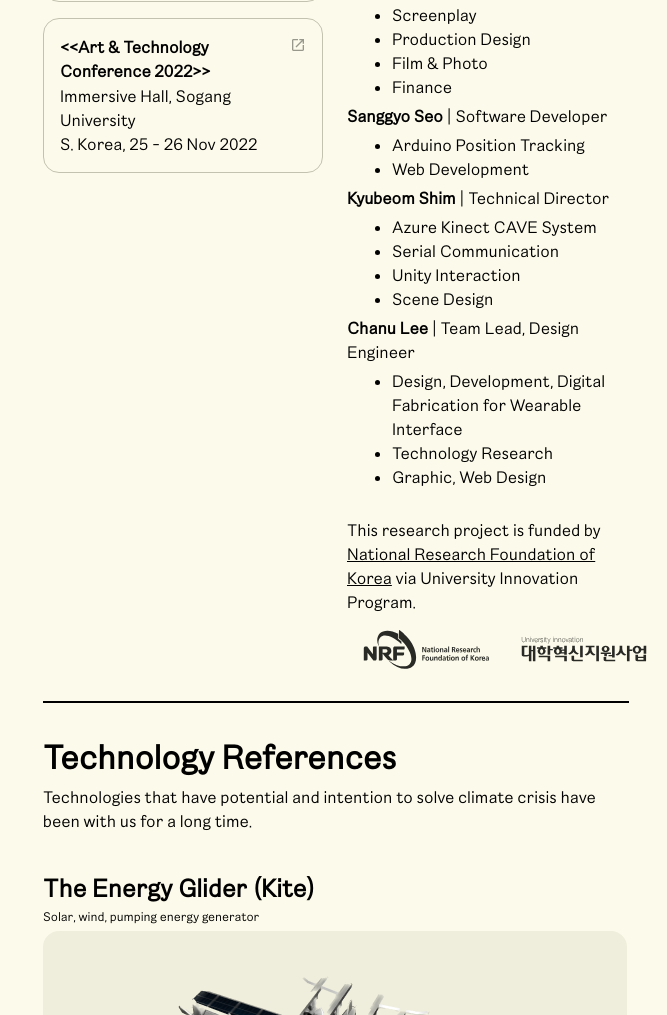
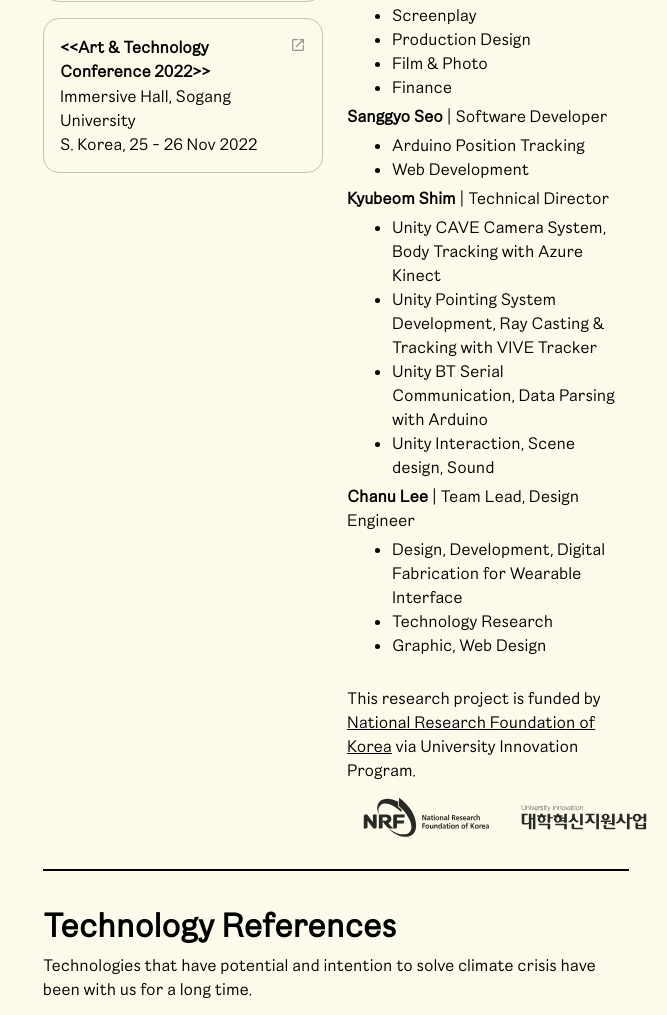
Before and after one commit to ssk7808/sunnyday, a plain HTML site: page index.html in a window 1280 px wide. Shown: the part 768-1783 px from the top of the page, without its empty margins (613-1280 px from the left). Drawn offline with Linux system fonts and the light colour scheme.

Commit message:
booking url changed

```diff
--- a/index.html
+++ b/index.html
@@ -146,10 +146,17 @@
               </ul>
               <strong>Kyubeom Shim</strong> | Technical Director
               <ul>
-                <li>Azure Kinect CAVE System</li>
-                <li>Serial Communication</li>
-                <li>Unity Interaction</li>
-                <li>Scene Design</li>
+                <li>
+                  Unity CAVE Camera System, Body Tracking with Azure Kinect
+                </li>
+                <li>
+                  Unity Pointing System Development, Ray Casting & Tracking with
+                  VIVE Tracker
+                </li>
+                <li>
+                  Unity BT Serial Communication, Data Parsing with Arduino
+                </li>
+                <li>Unity Interaction, Scene design, Sound</li>
               </ul>
               <strong>Chanu Lee</strong> | Team Lead, Design Engineer
               <ul>
@@ -442,9 +449,7 @@
           </div>
         </div>
       </div>
-      <a
-        href="https://docs.google.com/spreadsheets/d/1vJDe8O94B1qVYw4Duw6u0vuitWUsxkzJ9ON-AcA1TZY/edit?usp=sharing"
-      >
+      <a href="https://booking.naver.com/booking/12/bizes/795575">
         <div id="floating">
           <img
             style="width: 24px; padding: 0 0 0 1rem"
```
